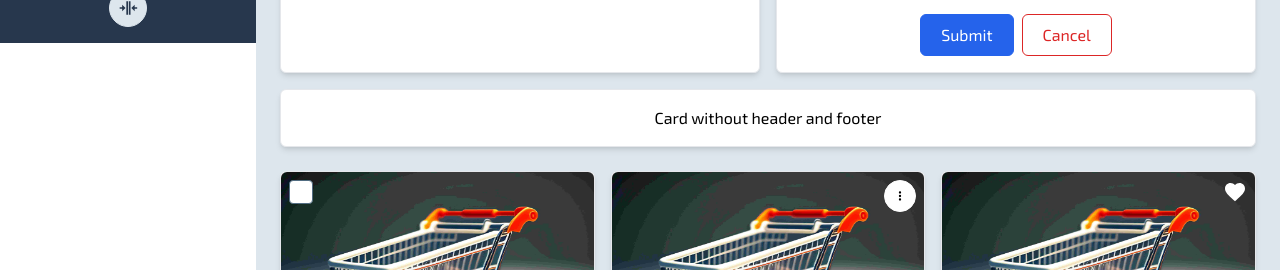
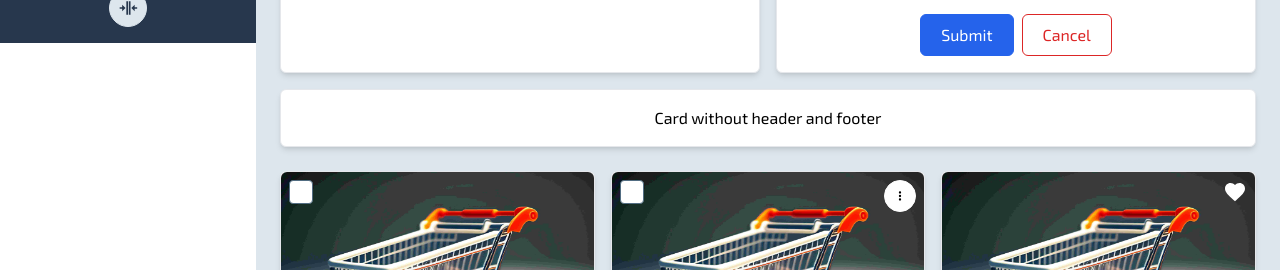
Before and after one commit to vishalkanani99/dmantu-admin, a Vue app: page /cards in a window 1280 px wide. Shown: the part 757-1027 px from the top of the page. Built offline with nearby package versions, Linux system fonts and the light colour scheme.

Commit message:
updated: picture card example

```diff
--- a/src/pages/cards.vue
+++ b/src/pages/cards.vue
@@ -89,6 +89,7 @@ import FieldOption from '../components/form/FieldOption.vue';
             {label: 'Edit', iconPath: mdiPencil},
             {label: 'Delete', iconPath: mdiTrashCan},
           ]"
+          selectable
         >
           <p>
             Lorem Ipsum is simply dummy text of the printing and typesetting industry.
@@ -100,10 +101,6 @@ import FieldOption from '../components/form/FieldOption.vue';
         <PictureCard
           title="Picture Card"
           imageSrc="/images/cart.jpg"
-          :menuItems="[
-            {label: 'Edit', iconPath: mdiPencil},
-            {label: 'Delete', iconPath: mdiTrashCan},
-          ]"
         >
           <template #topRight>
             <FieldOption
```
